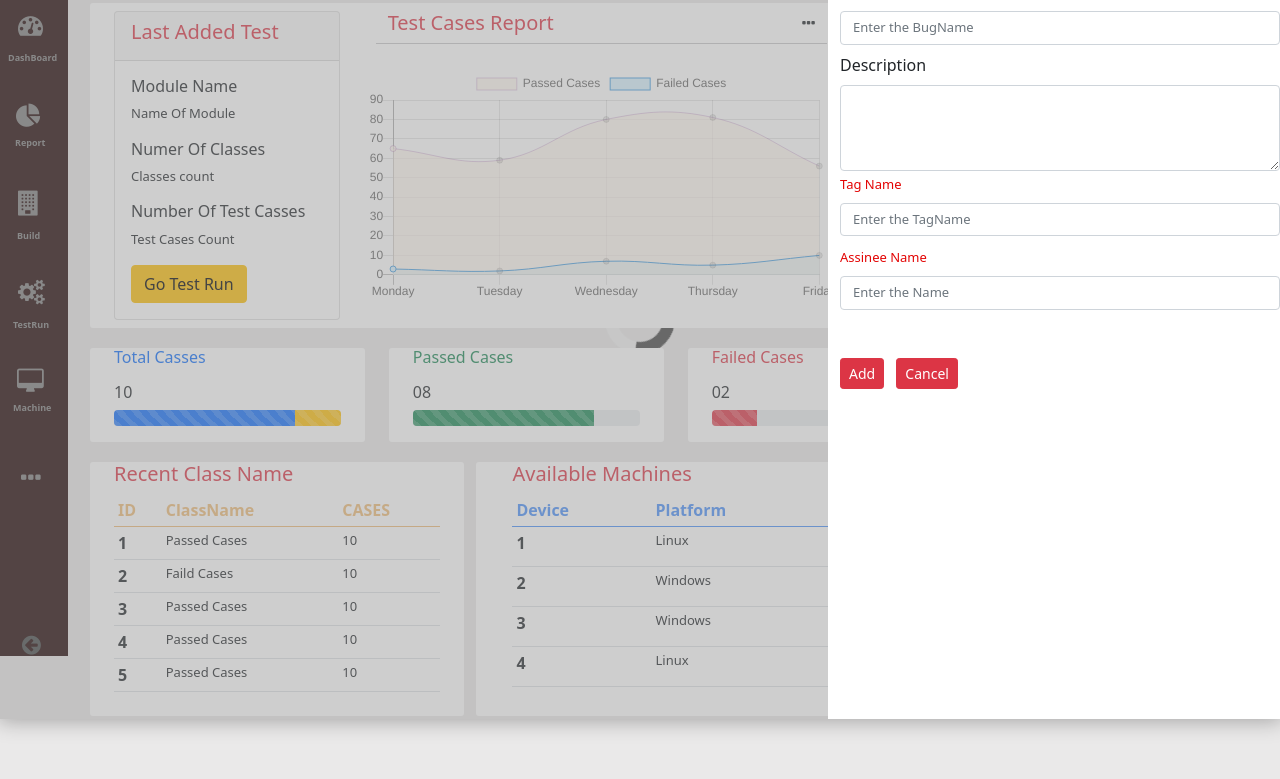
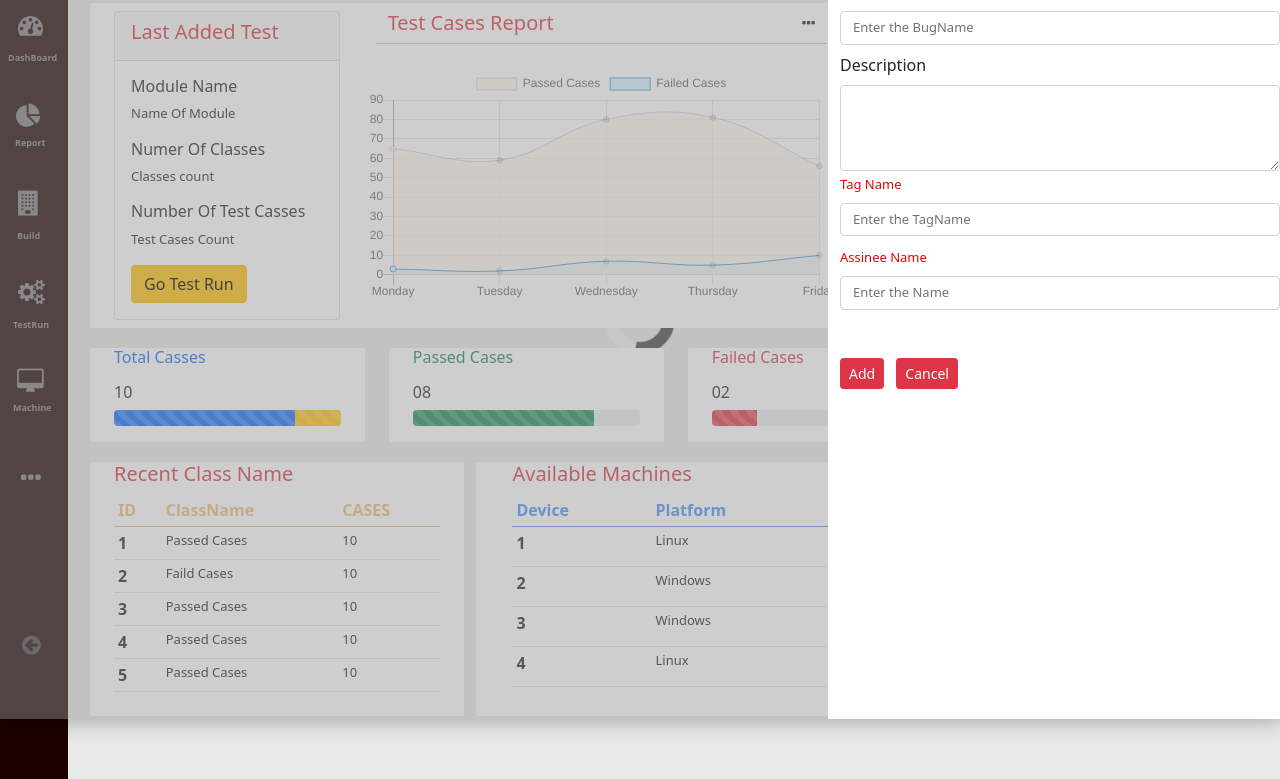
Before and after one commit to sivamuthuG/AutomationTool, a plain HTML site: page index.html in a window 1280 px wide. Both pictures are taken after a click on the icon 1201 px from the left and 29 px from the top of the page. Shown: the part 81-860 px from the top of the page. Drawn offline with nearby package versions, Linux system fonts and the light colour scheme.

Commit message:
Update style.css

```diff
--- a/css/style.css
+++ b/css/style.css
@@ -11,14 +11,6 @@ body{
     font: 1rem/1.5 var(--bs-font-sans-serif);
 }
 
-/*@media only screen and (min-width: 1200px) {
-  body {
-    -webkit-background-size: cover;
-    -moz-background-size: cover;
-    background-size: cover;
-    height: 100%
-  }
-}*/
 @media only screen and (min-width: 1280px) and (max-width: 767px) {
 
     body{
@@ -915,7 +907,7 @@ td{
 }
 .bug-content{
     display: none;
-    position: absolute;
+    position: fixed;
     background-color: #ae26263d;
     min-width: 200px;
     box-shadow: 0px 0px 20px 2px rgb(0 0 0 / 30%);
@@ -985,3 +977,28 @@ td{
     font-weight: bold;
     font-size: 10px;
 }
+
+
+@media only screen and (max-width: 600px) {
+ .toolmenu {height: 900px;}
+}
+
+/* Small devices (portrait tablets and large phones, 600px and up) */
+@media only screen and (min-width: 600px) {
+  .toolmenu {height: 900px;}
+}
+
+/* Medium devices (landscape tablets, 768px and up) */
+@media only screen and (min-width: 768px) {
+  .toolmenu {height: 1710px;}
+}
+
+/* Large devices (laptops/desktops, 992px and up) */
+@media only screen and (min-width: 992px) {
+ .toolmenu {height: 1326px;}
+}
+
+/* Extra large devices (large laptops and desktops, 1200px and up) */
+@media only screen and (min-width: 1200px) {
+  .toolmenu {height: 900px;}
+}
```
